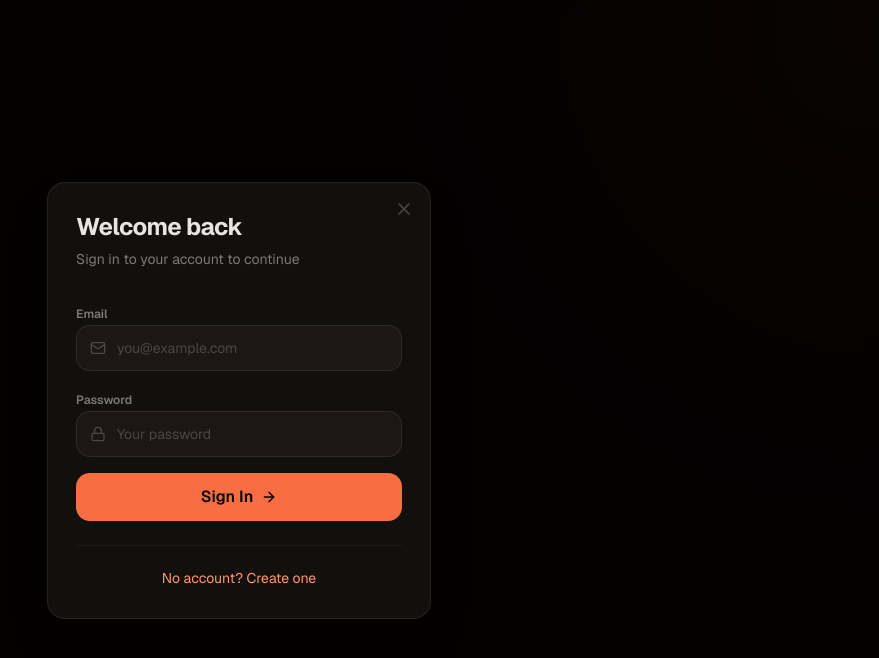
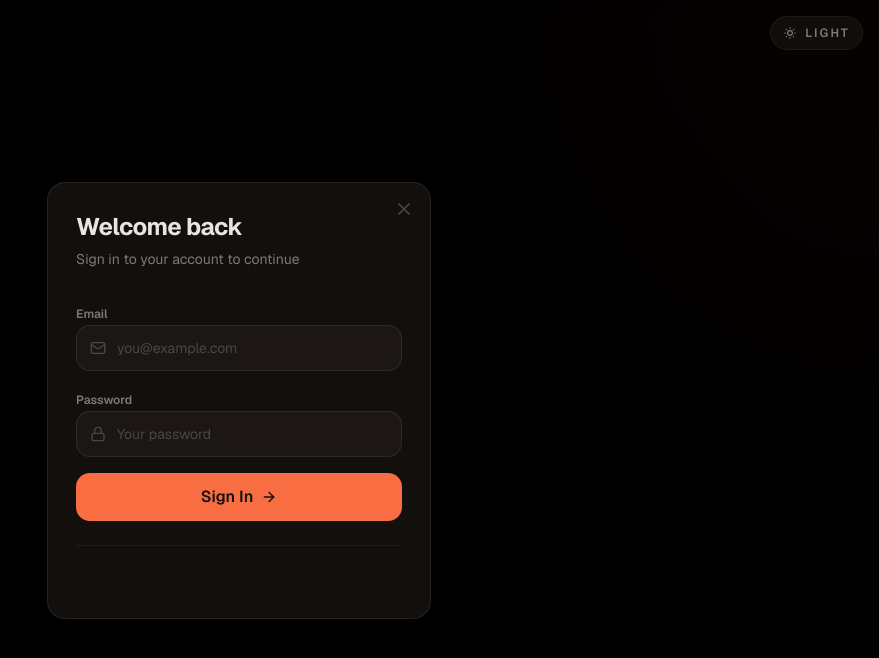
Before and after one commit to Mile-izMe/melody-stream, a Next.js app: page /login in a window 1280 px wide. Shown: the top 658 px of the page, without its empty margins (401-1280 px from the left). Built offline with nearby package versions, Linux system fonts and the light colour scheme; no server answers.

Commit message:
refactor: update button styles to use new accent text color and improve theme handling

```diff
--- a/app/debug/toast/page.tsx
+++ b/app/debug/toast/page.tsx
@@ -145,7 +145,7 @@ export default function ToastTestPage() {
               notify.info("Info #3", "Third notification");
               notify.error("Error #4", "Fourth notification");
             }}
-            className="w-full bg-ms-accent text-ms-bg-deep font-semibold py-3 rounded-xl hover:bg-ms-accent-hover ms-transition"
+            className="w-full bg-ms-accent text-ms-accent-text font-semibold py-3 rounded-xl hover:bg-ms-accent-hover ms-transition"
           >
             Show 4 Different Toasts
           </button>
--- a/app/debug/token/page.tsx
+++ b/app/debug/token/page.tsx
@@ -214,7 +214,7 @@ export default function TokenDebugPage() {
           <button
             onClick={handleManualRefresh}
             disabled={loading}
-            className="w-full bg-ms-accent text-ms-bg-deep font-semibold py-3 rounded-xl hover:bg-ms-accent-hover active:scale-[0.98] disabled:opacity-50 ms-transition"
+            className="w-full bg-ms-accent text-ms-accent-text font-semibold py-3 rounded-xl hover:bg-ms-accent-hover active:scale-[0.98] disabled:opacity-50 ms-transition"
           >
             {loading ? "Refreshing..." : "🔄 Manually Refresh Token"}
           </button>
--- a/app/globals.css
+++ b/app/globals.css
@@ -5,38 +5,39 @@
 @custom-variant dark (&:is(.dark *));
 
 /* ────────────────────────────────────────────
-   MelodyStream — Warm dark theme
-   Color strategy: Committed (warm coral accent)
-   All colors in OKLCH. No pure black or white.
-   ──────────────────────────────────────────── */
+  MelodyStream — Warm theme system
+  Color strategy: Committed (warm coral accent)
+  All colors in OKLCH. No pure black or white.
+  ──────────────────────────────────────────── */
 
 :root {
-  /* Surfaces — warm-tinted darks */
-  --ms-bg-deep: oklch(0.10 0.005 55);
-  --ms-bg-base: oklch(0.13 0.006 55);
-  --ms-bg-raised: oklch(0.17 0.008 55);
-  --ms-bg-elevated: oklch(0.21 0.009 55);
+  /* Surfaces — warm paper */
+  --ms-bg-deep: oklch(0.975 0.004 55);
+  --ms-bg-base: oklch(0.955 0.005 55);
+  --ms-bg-raised: oklch(0.925 0.006 55);
+  --ms-bg-elevated: oklch(0.89 0.007 55);
 
   /* Accent — warm coral/persimmon */
-  --ms-accent: oklch(0.70 0.18 38);
-  --ms-accent-hover: oklch(0.76 0.15 42);
-  --ms-accent-subtle: oklch(0.70 0.18 38 / 10%);
-  --ms-accent-text: oklch(0.78 0.14 40);
+  --ms-accent: oklch(0.7 0.18 38);
+  --ms-accent-hover: oklch(0.64 0.17 38);
+  --ms-accent-subtle: oklch(0.7 0.18 38 / 12%);
+  --ms-accent-text: oklch(0.18 0.006 55);
 
-  /* Text — warm off-whites */
-  --ms-text-primary: oklch(0.92 0.005 55);
-  --ms-text-secondary: oklch(0.58 0.008 55);
-  --ms-text-tertiary: oklch(0.40 0.006 55);
+  /* Text — warm charcoal */
+  --ms-text-primary: oklch(0.22 0.01 55);
+  --ms-text-secondary: oklch(0.46 0.01 55);
+  --ms-text-tertiary: oklch(0.62 0.01 55);
 
   /* Borders */
-  --ms-border-subtle: oklch(1 0 0 / 5%);
-  --ms-border-default: oklch(1 0 0 / 8%);
-  --ms-border-strong: oklch(1 0 0 / 14%);
+  --ms-border-subtle: oklch(0.22 0.01 55 / 8%);
+  --ms-border-default: oklch(0.22 0.01 55 / 12%);
+  --ms-border-strong: oklch(0.22 0.01 55 / 18%);
 
   /* Semantic */
   --ms-success: oklch(0.68 0.15 150);
   --ms-error: oklch(0.65 0.2 25);
   --ms-warning: oklch(0.75 0.15 80);
+  --ms-scrim: oklch(0.18 0.01 55 / 64%);
 
   /* Shadcn overrides — mapped to MelodyStream tokens */
   --background: var(--ms-bg-base);
@@ -46,7 +47,7 @@
   --popover: var(--ms-bg-elevated);
   --popover-foreground: var(--ms-text-primary);
   --primary: var(--ms-accent);
-  --primary-foreground: oklch(0.14 0.006 55);
+  --primary-foreground: var(--ms-accent-text);
   --secondary: var(--ms-bg-elevated);
   --secondary-foreground: var(--ms-text-primary);
   --muted: var(--ms-bg-raised);
@@ -115,18 +116,77 @@
   --color-ms-success: var(--ms-success);
   --color-ms-error: var(--ms-error);
   --color-ms-warning: var(--ms-warning);
+  --color-ms-scrim: var(--ms-scrim);
+}
+
+.dark {
+  /* Surfaces — warm dark stage */
+  --ms-bg-deep: oklch(0.1 0.005 55);
+  --ms-bg-base: oklch(0.13 0.006 55);
+  --ms-bg-raised: oklch(0.17 0.008 55);
+  --ms-bg-elevated: oklch(0.21 0.009 55);
+
+  /* Accent — warm coral/persimmon */
+  --ms-accent: oklch(0.7 0.18 38);
+  --ms-accent-hover: oklch(0.76 0.15 42);
+  --ms-accent-subtle: oklch(0.7 0.18 38 / 10%);
+  --ms-accent-text: oklch(0.18 0.006 55);
+
+  /* Text — warm off-whites */
+  --ms-text-primary: oklch(0.92 0.005 55);
+  --ms-text-secondary: oklch(0.58 0.008 55);
+  --ms-text-tertiary: oklch(0.4 0.006 55);
+
+  /* Borders */
+  --ms-border-subtle: oklch(1 0 0 / 5%);
+  --ms-border-default: oklch(1 0 0 / 8%);
+  --ms-border-strong: oklch(1 0 0 / 14%);
+
+  /* Semantic */
+  --ms-success: oklch(0.68 0.15 150);
+  --ms-error: oklch(0.65 0.2 25);
+  --ms-warning: oklch(0.75 0.15 80);
+  --ms-scrim: oklch(0.06 0.005 55 / 68%);
+
+  --background: var(--ms-bg-base);
+  --foreground: var(--ms-text-primary);
+  --card: var(--ms-bg-raised);
+  --card-foreground: var(--ms-text-primary);
+  --popover: var(--ms-bg-elevated);
+  --popover-foreground: var(--ms-text-primary);
+  --primary: var(--ms-accent);
+  --primary-foreground: var(--ms-accent-text);
+  --secondary: var(--ms-bg-elevated);
+  --secondary-foreground: var(--ms-text-primary);
+  --muted: var(--ms-bg-raised);
+  --muted-foreground: var(--ms-text-secondary);
+  --accent: var(--ms-accent-subtle);
+  --accent-foreground: var(--ms-text-primary);
+  --destructive: var(--ms-error);
+  --border: var(--ms-border-default);
+  --input: var(--ms-border-default);
+  --ring: var(--ms-accent);
+  --radius: 0.625rem;
 }
 
 /* ── Base ────────────────────────────────── */
 
 html {
+  color-scheme: light;
+}
+
+html.dark {
   color-scheme: dark;
 }
 
 body {
   background: var(--ms-bg-base);
   color: var(--ms-text-primary);
-  font-family: var(--font-geist-sans), system-ui, -apple-system, sans-serif;
+  font-family:
+    var(--font-geist-sans),
+    system-ui,
+    -apple-system,
+    sans-serif;
   -webkit-font-smoothing: antialiased;
   -moz-osx-font-smoothing: grayscale;
 }
@@ -169,8 +229,13 @@ body {
 }
 
 @keyframes eq-pulse {
-  0%, 100% { height: 15%; }
-  50% { height: 85%; }
+  0%,
+  100% {
+    height: 15%;
+  }
+  50% {
+    height: 85%;
+  }
 }
 
 @media (prefers-reduced-motion: reduce) {
@@ -222,7 +287,8 @@ input[type="range"].ms-range:focus::-webkit-slider-thumb {
 /* ── Transition utility ──────────────────── */
 
 .ms-transition {
-  transition-property: color, background-color, border-color, opacity, transform;
+  transition-property:
+    color, background-color, border-color, opacity, transform;
   transition-timing-function: cubic-bezier(0.16, 1, 0.3, 1);
   transition-duration: 200ms;
 }
--- a/app/login/page.tsx
+++ b/app/login/page.tsx
@@ -2,9 +2,10 @@
 
 import { LoginModal } from "@/src/components/auth/LoginModal";
 import { RegisterModal } from "@/src/components/auth/RegisterModal";
+import { useTheme } from "@/src/providers/theme-provider";
 import { useAuth } from "@/src/stores/use-auth-store";
 import { motion } from "framer-motion";
-import { Play } from "lucide-react";
+import { MoonStar, Play, SunMedium } from "lucide-react";
 import { useRouter } from "next/navigation";
 import { useEffect, useState } from "react";
 
@@ -13,6 +14,7 @@ export default function LoginPage() {
   const [isRegisterOpen, setIsRegisterOpen] = useState(false);
   const router = useRouter();
   const { user } = useAuth();
+  const { isDarkMode, toggleTheme } = useTheme();
 
   // Redirect if already logged in
   useEffect(() => {
@@ -31,6 +33,18 @@ export default function LoginPage() {
 
   return (
     <div className="fixed inset-0 overflow-hidden">
+      <button
+        type="button"
+        onClick={toggleTheme}
+        className="absolute top-4 right-4 z-20 inline-flex items-center gap-2 rounded-full border border-ms-border-subtle bg-ms-bg-raised/90 px-3 py-2 text-xs font-semibold uppercase tracking-[0.18em] text-ms-text-secondary backdrop-blur-sm hover:text-ms-text-primary ms-transition"
+        aria-label={
+          isDarkMode ? "Switch to light theme" : "Switch to dark theme"
+        }
+      >
+        {isDarkMode ? <SunMedium size={14} /> : <MoonStar size={14} />}
+        {isDarkMode ? "Light" : "Dark"}
+      </button>
+
       {/* Background — warm dark with subtle depth */}
       <div className="absolute inset-0 bg-ms-bg-deep">
         <div className="absolute inset-0 overflow-hidden">
@@ -38,7 +52,7 @@ export default function LoginPage() {
           <motion.div
             animate={{ y: [0, -15, 0] }}
             transition={{ duration: 10, repeat: Infinity, ease: "easeInOut" }}
-            className="absolute -top-1/3 -right-1/4 w-[600px] h-[600px] rounded-full blur-[120px]"
+            className="absolute -top-1/3 -right-1/4 w-150 h-150 rounded-full blur-[120px]"
             style={{ background: "oklch(0.70 0.18 38 / 6%)" }}
           />
           {/* Subtle warm glow — bottom left */}
@@ -50,7 +64,7 @@ export default function LoginPage() {
               ease: "easeInOut",
               delay: 2,
             }}
-            className="absolute -bottom-1/3 -left-1/4 w-[500px] h-[500px] rounded-full blur-[120px]"
+            className="absolute -bottom-1/3 -left-1/4 w-125 h-125 rounded-full blur-[120px]"
             style={{ background: "oklch(0.70 0.18 38 / 4%)" }}
           />
         </div>
@@ -59,7 +73,7 @@ export default function LoginPage() {
         <div className="absolute inset-0 flex flex-col items-center justify-center pointer-events-none">
           <div className="flex items-center gap-3 mb-3">
             <div className="size-10 rounded-xl bg-ms-accent flex items-center justify-center">
-              <Play size={20} className="text-ms-bg-deep ml-0.5" />
+              <Play size={20} className="text-ms-accent-text ml-0.5" />
             </div>
             <span className="text-2xl font-bold tracking-tight text-ms-text-primary">
               MelodyStream
--- a/app/page.tsx
+++ b/app/page.tsx
@@ -145,7 +145,7 @@ export default function Home() {
               <button
                 type="button"
                 onClick={() => router.push("/upload")}
-                className="inline-flex items-center gap-2 px-5 py-2.5 bg-ms-accent text-ms-bg-deep font-semibold text-sm rounded-lg hover:bg-ms-accent-hover active:scale-[0.98] ms-transition"
+                className="inline-flex items-center gap-2 px-5 py-2.5 bg-ms-accent text-ms-accent-text font-semibold text-sm rounded-lg hover:bg-ms-accent-hover active:scale-[0.98] ms-transition"
               >
                 <Upload size={15} />
                 Upload
@@ -227,7 +227,7 @@ export default function Home() {
               <button
                 type="button"
                 onClick={() => router.push("/upload")}
-                className="inline-flex items-center gap-2 px-6 py-3 bg-ms-accent text-ms-bg-deep font-semibold text-sm rounded-lg hover:bg-ms-accent-hover active:scale-[0.98] ms-transition"
+                className="inline-flex items-center gap-2 px-6 py-3 bg-ms-accent text-ms-accent-text font-semibold text-sm rounded-lg hover:bg-ms-accent-hover active:scale-[0.98] ms-transition"
               >
                 <Upload size={15} />
                 Upload Your First Track
--- a/src/components/PlayerBar.tsx
+++ b/src/components/PlayerBar.tsx
@@ -79,7 +79,7 @@ export default function PlayerBar({
             <button
               type="button"
               onClick={onTogglePlay}
-              className="size-9 rounded-full bg-ms-accent text-ms-bg-deep flex items-center justify-center hover:bg-ms-accent-hover active:scale-95 ms-transition"
+              className="size-9 rounded-full bg-ms-accent text-ms-accent-text flex items-center justify-center hover:bg-ms-accent-hover active:scale-95 ms-transition"
               aria-label={isPlaying ? "Pause" : "Play"}
             >
               {isPlaying ? (
--- a/src/components/auth/LoginModal.tsx
+++ b/src/components/auth/LoginModal.tsx
@@ -78,7 +78,7 @@ export function LoginModal({
   if (!isOpen) return null;
 
   return (
-    <div className="fixed inset-0 z-50 flex items-center justify-center bg-ms-bg-deep/60 backdrop-blur-sm p-4">
+    <div className="fixed inset-0 z-50 flex items-center justify-center bg-ms-scrim backdrop-blur-sm p-4">
       <motion.div
         initial={{ opacity: 0, scale: 0.96, y: 8 }}
         animate={{ opacity: 1, scale: 1, y: 0 }}
@@ -161,7 +161,7 @@ export function LoginModal({
           <button
             type="submit"
             disabled={loading}
-            className="w-full bg-ms-accent text-ms-bg-deep font-semibold py-3 rounded-xl hover:bg-ms-accent-hover active:scale-[0.98] flex items-center justify-center gap-2 ms-transition disabled:opacity-50 mt-2"
+            className="w-full bg-ms-accent text-ms-accent-text font-semibold py-3 rounded-xl hover:bg-ms-accent-hover active:scale-[0.98] flex items-center justify-center gap-2 ms-transition disabled:opacity-50 mt-2"
           >
             {loading ? (
               <span>Signing in...</span>
--- a/src/components/auth/RegisterModal.tsx
+++ b/src/components/auth/RegisterModal.tsx
@@ -102,7 +102,7 @@ export function RegisterModal({
   const passwordsMismatch = confirmPassword && password !== confirmPassword;
 
   return (
-    <div className="fixed inset-0 z-50 flex items-center justify-center bg-ms-bg-deep/60 backdrop-blur-sm p-4">
+    <div className="fixed inset-0 z-50 flex items-center justify-center bg-ms-scrim backdrop-blur-sm p-4">
       <motion.div
         initial={{ opacity: 0, scale: 0.96, y: 8 }}
         animate={{ opacity: 1, scale: 1, y: 0 }}
@@ -254,7 +254,7 @@ export function RegisterModal({
           <button
             type="submit"
             disabled={loading}
-            className="w-full bg-ms-accent text-ms-bg-deep font-semibold py-3 rounded-xl hover:bg-ms-accent-hover active:scale-[0.98] flex items-center justify-center gap-2 ms-transition disabled:opacity-50 mt-2"
+            className="w-full bg-ms-accent text-ms-accent-text font-semibold py-3 rounded-xl hover:bg-ms-accent-hover active:scale-[0.98] flex items-center justify-center gap-2 ms-transition disabled:opacity-50 mt-2"
           >
             {loading ? (
               <span>Creating account...</span>
--- a/src/components/layout/sidebar.tsx
+++ b/src/components/layout/sidebar.tsx
@@ -10,10 +10,13 @@ import {
   Play,
   Heart,
   Library,
+  MoonStar,
+  SunMedium,
 } from "lucide-react";
 import Link from "next/link";
 import { usePathname, useRouter } from "next/navigation";
 import React from "react";
+import { useTheme } from "@/src/providers/theme-provider";
 
 interface LayoutProps {
   children: React.ReactNode;
@@ -99,6 +102,7 @@ export const Layout: React.FC<LayoutProps> = ({ children }) => {
   const { user, logout } = useAuth();
   const pathname = usePathname();
   const isAuthed = Boolean(user);
+  const { isDarkMode, toggleTheme } = useTheme();
 
   return (
     <div className="flex flex-col h-screen relative z-10">
@@ -111,7 +115,7 @@ export const Layout: React.FC<LayoutProps> = ({ children }) => {
             className="flex items-center gap-2.5 px-6 py-5 border-b border-ms-border-subtle"
           >
             <div className="size-7 rounded-lg bg-ms-accent flex items-center justify-center">
-              <Play size={14} className="text-ms-bg-deep ml-0.5" />
+              <Play size={14} className="text-ms-accent-text ml-0.5" />
             </div>
             <span className="text-base font-bold tracking-tight text-ms-text-primary">
               MelodyStream
@@ -123,8 +127,18 @@ export const Layout: React.FC<LayoutProps> = ({ children }) => {
             <p className="px-3 mb-2 text-[10px] font-semibold uppercase tracking-[0.2em] text-ms-text-tertiary">
               Browse
             </p>
-            <NavLink href="/" icon={HomeIcon} label="Home" active={pathname === "/"} />
-            <NavLink href="/search" icon={Search} label="Search" active={pathname === "/search"} />
+            <NavLink
+              href="/"
+              icon={HomeIcon}
+              label="Home"
+              active={pathname === "/"}
+            />
+            <NavLink
+              href="/search"
+              icon={Search}
+              label="Search"
+              active={pathname === "/search"}
+            />
           </nav>
 
           {/* Your stuff — auth-gated */}
@@ -155,12 +169,33 @@ export const Layout: React.FC<LayoutProps> = ({ children }) => {
             />
           </nav>
 
+          <div className="px-3 pb-4">
+            <button
+              type="button"
+              onClick={toggleTheme}
+              className="w-full flex items-center justify-between gap-3 px-3 py-2.5 rounded-lg bg-ms-bg-elevated border border-ms-border-subtle text-sm text-ms-text-secondary hover:text-ms-text-primary ms-transition"
+              aria-label={
+                isDarkMode ? "Switch to light theme" : "Switch to dark theme"
+              }
+            >
+              <span className="flex items-center gap-2 min-w-0">
+                {isDarkMode ? <SunMedium size={16} /> : <MoonStar size={16} />}
+                <span className="truncate">
+                  {isDarkMode ? "Light mode" : "Dark mode"}
+                </span>
+              </span>
+              <span className="text-[10px] font-semibold uppercase tracking-[0.18em] text-ms-text-tertiary">
+                {isDarkMode ? "Light" : "Dark"}
+              </span>
+            </button>
+          </div>
+
           {/* User section */}
           <div className="px-3 pb-4 mt-auto">
             {user ? (
               <div className="rounded-xl bg-ms-bg-elevated border border-ms-border-subtle p-3.5 space-y-3">
                 <div className="flex items-center gap-2.5">
-                  <div className="size-8 rounded-full bg-ms-accent flex items-center justify-center text-ms-bg-deep text-xs font-bold uppercase shrink-0">
+                  <div className="size-8 rounded-full bg-ms-accent flex items-center justify-center text-ms-accent-text text-xs font-bold uppercase shrink-0">
                     {user.username.substring(0, 2)}
                   </div>
                   <div className="min-w-0 flex-1">
@@ -187,7 +222,7 @@ export const Layout: React.FC<LayoutProps> = ({ children }) => {
                 </p>
                 <Link
                   href="/login"
-                  className="flex items-center justify-center gap-2 px-4 py-2.5 rounded-lg bg-ms-accent text-ms-bg-deep font-semibold text-sm hover:bg-ms-accent-hover active:scale-[0.98] ms-transition"
+                  className="flex items-center justify-center gap-2 px-4 py-2.5 rounded-lg bg-ms-accent text-ms-accent-text font-semibold text-sm hover:bg-ms-accent-hover active:scale-[0.98] ms-transition"
                 >
                   <LogIn size={16} />
                   Sign In
@@ -203,12 +238,25 @@ export const Layout: React.FC<LayoutProps> = ({ children }) => {
           <div className="sticky top-0 z-30 h-14 flex md:hidden items-center justify-between px-4 bg-ms-bg-raised/95 backdrop-blur-md border-b border-ms-border-subtle">
             <Link href="/" className="flex items-center gap-2">
               <div className="size-6 rounded bg-ms-accent flex items-center justify-center">
-                <Play size={11} className="text-ms-bg-deep ml-0.5" />
+                <Play size={11} className="text-ms-accent-text ml-0.5" />
               </div>
               <span className="text-sm font-bold">MelodyStream</span>
             </Link>
             <div className="flex items-center gap-3">
-              <Link href="/search" className="text-ms-text-secondary hover:text-ms-text-primary ms-transition">
+              <button
+                type="button"
+                onClick={toggleTheme}
+                className="text-ms-text-secondary hover:text-ms-text-primary ms-transition"
+                aria-label={
+                  isDarkMode ? "Switch to light theme" : "Switch to dark theme"
+                }
+              >
+                {isDarkMode ? <SunMedium size={18} /> : <MoonStar size={18} />}
+              </button>
+              <Link
+                href="/search"
+                className="text-ms-text-secondary hover:text-ms-text-primary ms-transition"
+              >
                 <Search size={20} />
               </Link>
               {user ? (
--- a/src/components/ui/sonner.tsx
+++ b/src/components/ui/sonner.tsx
@@ -18,7 +18,7 @@ export function Toaster({ ...props }: ToasterProps) {
             "!bg-ms-bg-raised !text-ms-text-primary !border !border-ms-border-default !shadow-xl",
           title: "!text-ms-text-primary",
           description: "!text-ms-text-secondary",
-          actionButton: "!bg-ms-accent !text-ms-bg-deep",
+          actionButton: "!bg-ms-accent !text-ms-accent-text",
           cancelButton: "!bg-ms-bg-elevated !text-ms-text-secondary",
         },
       }}
```
Also changed, not shown: app/upload/page.tsx (+13 -47 lines), src/services/graphql-client.ts (+27 -4 lines).
